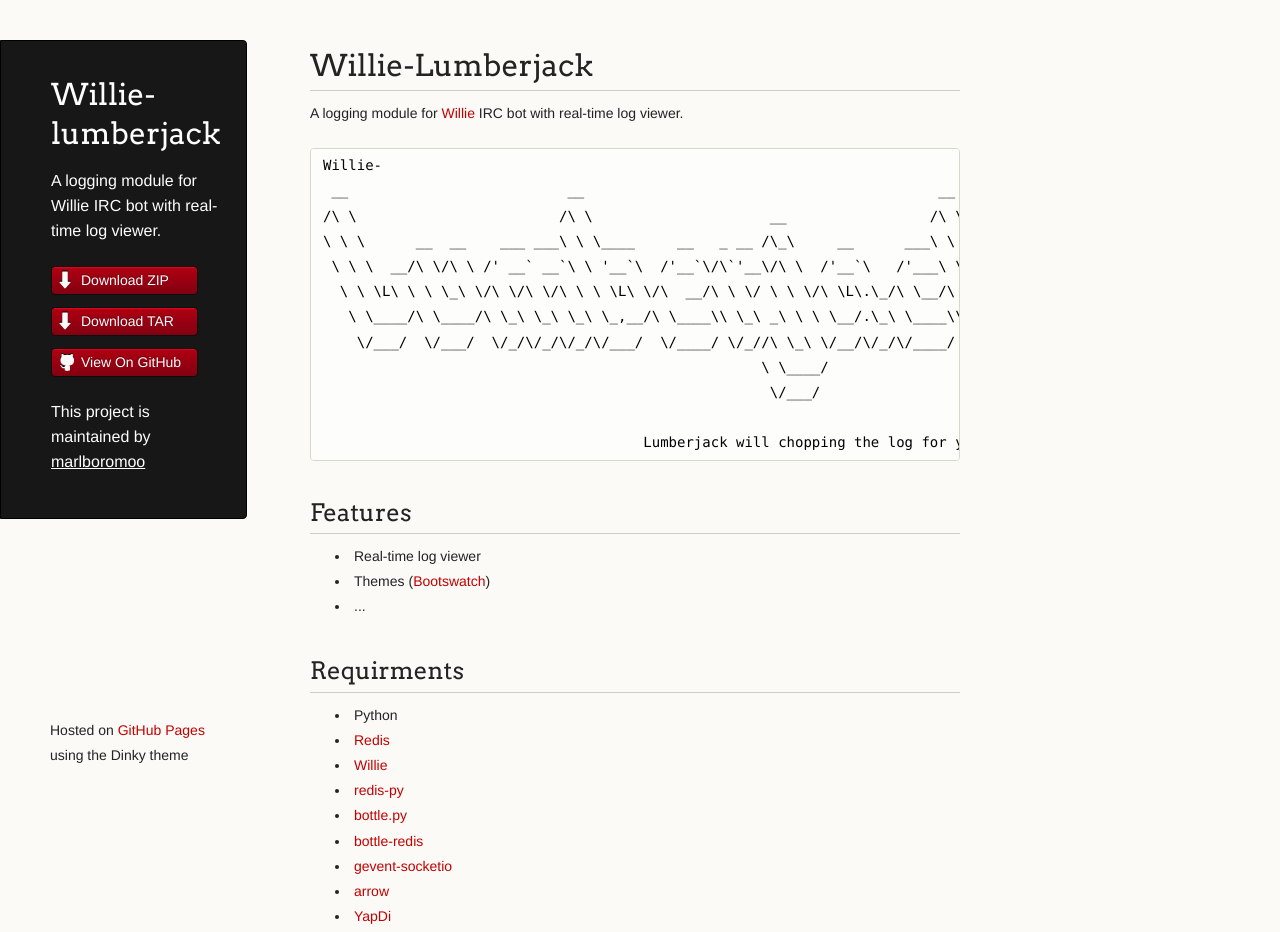
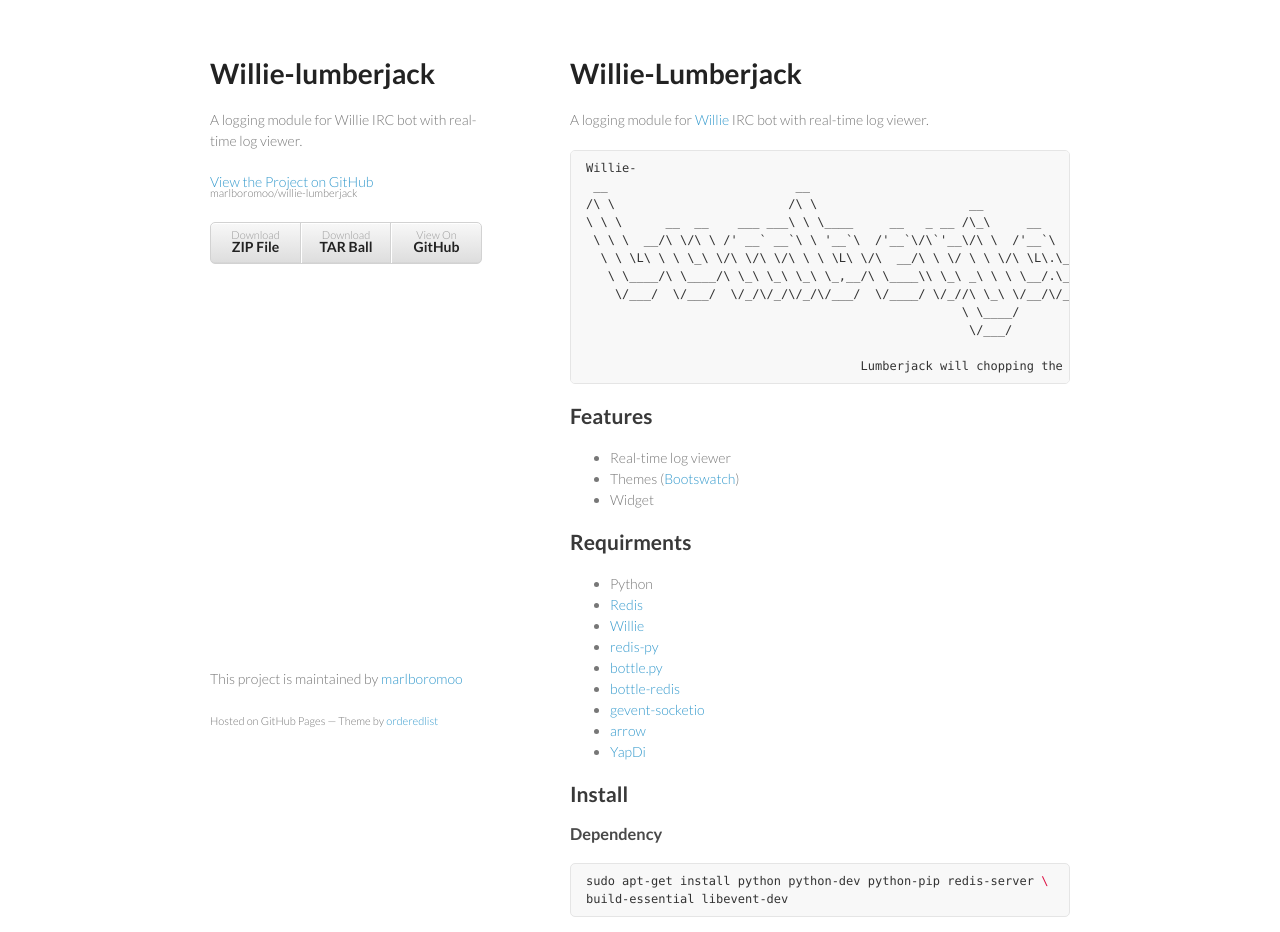
Before and after one commit to marlboromoo/willie-lumberjack, a plain HTML site: page index.html in a window 1280 px wide. Shown: the top 932 px of the page. Drawn offline with Linux system fonts and the light colour scheme.

Commit message:
Create gh-pages branch via GitHub

```diff
--- a/index.html
+++ b/index.html
@@ -7,7 +7,6 @@
 
     <link rel="stylesheet" href="stylesheets/styles.css">
     <link rel="stylesheet" href="stylesheets/pygment_trac.css">
-    <script src="javascripts/scale.fix.js"></script>
     <meta name="viewport" content="width=device-width, initial-scale=1, user-scalable=no">
     <!--[if lt IE 9]>
     <script src="//html5shiv.googlecode.com/svn/trunk/html5.js"></script>
@@ -16,18 +15,17 @@
   <body>
     <div class="wrapper">
       <header>
-        <h1 class="header">Willie-lumberjack</h1>
-        <p class="header">A logging module for Willie IRC bot with real-time log viewer.</p>
+        <h1>Willie-lumberjack</h1>
+        <p>A logging module for Willie IRC bot with real-time log viewer.</p>
+
+        <p class="view"><a href="https://github.com/marlboromoo/willie-lumberjack">View the Project on GitHub <small>marlboromoo/willie-lumberjack</small></a></p>
+
 
         <ul>
-          <li class="download"><a class="buttons" href="https://github.com/marlboromoo/willie-lumberjack/zipball/master">Download ZIP</a></li>
-          <li class="download"><a class="buttons" href="https://github.com/marlboromoo/willie-lumberjack/tarball/master">Download TAR</a></li>
-          <li><a class="buttons github" href="https://github.com/marlboromoo/willie-lumberjack">View On GitHub</a></li>
+          <li><a href="https://github.com/marlboromoo/willie-lumberjack/zipball/master">Download <strong>ZIP File</strong></a></li>
+          <li><a href="https://github.com/marlboromoo/willie-lumberjack/tarball/master">Download <strong>TAR Ball</strong></a></li>
+          <li><a href="https://github.com/marlboromoo/willie-lumberjack">View On <strong>GitHub</strong></a></li>
         </ul>
-
-        <p class="header">This project is maintained by <a class="header name" href="https://github.com/marlboromoo">marlboromoo</a></p>
-
-
       </header>
       <section>
         <h1>
@@ -55,7 +53,7 @@
 <ul>
 <li>Real-time log viewer</li>
 <li>Themes (<a href="http://bootswatch.com/" title="Free themes for Bootstrap">Bootswatch</a>)</li>
-<li>...</li>
+<li>Widget</li>
 </ul><h2>
 <a name="requirments" class="anchor" href="#requirments"><span class="octicon octicon-link"></span></a>Requirments</h2>
 
@@ -215,12 +213,11 @@
 <a name="todo" class="anchor" href="#todo"><span class="octicon octicon-link"></span></a>TODO</h2>
 
 <ul>
-<li>Widget</li>
 <li>You tell me</li>
 </ul><h2>
 <a name="status" class="anchor" href="#status"><span class="octicon octicon-link"></span></a>Status</h2>
 
-<p><img src="https://api.travis-ci.org/marlboromoo/willie-lumberjack.png" alt="Travis CI Build Status"></p>
+<p><a href="https://travis-ci.org/marlboromoo/willie-lumberjack"><img src="https://api.travis-ci.org/marlboromoo/willie-lumberjack.png" alt="Travis CI Build Status"></a></p>
 
 <h2>
 <a name="author" class="anchor" href="#author"><span class="octicon octicon-link"></span></a>Author</h2>
@@ -233,10 +230,11 @@
 <p>Released under the <a href="http://opensource.org/licenses/MIT" title="MIT License">MIT License</a>.</p>
       </section>
       <footer>
-        <p><small>Hosted on <a href="https://pages.github.com">GitHub Pages</a> using the Dinky theme</small></p>
+        <p>This project is maintained by <a href="https://github.com/marlboromoo">marlboromoo</a></p>
+        <p><small>Hosted on GitHub Pages &mdash; Theme by <a href="https://github.com/orderedlist">orderedlist</a></small></p>
       </footer>
     </div>
-    <!--[if !IE]><script>fixScale(document);</script><![endif]-->
+    <script src="javascripts/scale.fix.js"></script>
 
   </body>
 </html>
--- a/stylesheets/styles.css
+++ b/stylesheets/styles.css
@@ -1,328 +1,186 @@
-@import url(https://fonts.googleapis.com/css?family=Arvo:400,700,400italic);
-
-/* MeyerWeb Reset */
-
-html, body, div, span, applet, object, iframe,
-h1, h2, h3, h4, h5, h6, p, blockquote, pre,
-a, abbr, acronym, address, big, cite, code,
-del, dfn, em, img, ins, kbd, q, s, samp,
-small, strike, strong, sub, sup, tt, var,
-b, u, i, center,
-dl, dt, dd, ol, ul, li,
-fieldset, form, label, legend,
-table, caption, tbody, tfoot, thead, tr, th, td,
-article, aside, canvas, details, embed,
-figure, figcaption, footer, header, hgroup,
-menu, nav, output, ruby, section, summary,
-time, mark, audio, video {
-  margin: 0;
-  padding: 0;
-  border: 0;
-  font: inherit;
-  vertical-align: baseline;
-}
-
-
-/* Base text styles */
+@import url(https://fonts.googleapis.com/css?family=Lato:300italic,700italic,300,700);
 
 body {
-  padding:10px 50px 0 0;
-  font-family:"Helvetica Neue", Helvetica, Arial, sans-serif;
-	font-size: 14px;
-	color: #232323;
-	background-color: #FBFAF7;
-	margin: 0;
-	line-height: 1.8em;
-	-webkit-font-smoothing: antialiased;
-
+  padding:50px;
+  font:14px/1.5 Lato, "Helvetica Neue", Helvetica, Arial, sans-serif;
+  color:#777;
+  font-weight:300;
 }
 
 h1, h2, h3, h4, h5, h6 {
-  color:#232323;
-  margin:36px 0 10px;
+  color:#222;
+  margin:0 0 20px;
 }
 
-p, ul, ol, table, dl {
-  margin:0 0 22px;
+p, ul, ol, table, pre, dl {
+  margin:0 0 20px;
 }
 
 h1, h2, h3 {
-	font-family: Arvo, Monaco, serif;
-  line-height:1.3;
-	font-weight: normal;
-}
-
-h1,h2, h3 {
-	display: block;
-	border-bottom: 1px solid #ccc;
-	padding-bottom: 5px;
+  line-height:1.1;
 }
 
 h1 {
-	font-size: 30px;
+  font-size:28px;
 }
 
 h2 {
-	font-size: 24px;
+  color:#393939;
 }
 
-h3 {
-	font-size: 18px;
-}
-
-h4, h5, h6 {
-	font-family: Arvo, Monaco, serif;
-	font-weight: 700;
+h3, h4, h5, h6 {
+  color:#494949;
 }
 
 a {
-  color:#C30000;
-  font-weight:200;
+  color:#39c;
+  font-weight:400;
   text-decoration:none;
 }
 
-a:hover {
-	text-decoration: underline;
+a small {
+  font-size:11px;
+  color:#777;
+  margin-top:-0.6em;
+  display:block;
 }
 
-a small {
-	font-size: 12px;
+.wrapper {
+  width:860px;
+  margin:0 auto;
 }
 
-em {
-	font-style: italic;
+blockquote {
+  border-left:1px solid #e5e5e5;
+  margin:0;
+  padding:0 0 0 20px;
+  font-style:italic;
+}
+
+code, pre {
+  font-family:Monaco, Bitstream Vera Sans Mono, Lucida Console, Terminal;
+  color:#333;
+  font-size:12px;
+}
+
+pre {
+  padding:8px 15px;
+  background: #f8f8f8;
+  border-radius:5px;
+  border:1px solid #e5e5e5;
+  overflow-x: auto;
+}
+
+table {
+  width:100%;
+  border-collapse:collapse;
+}
+
+th, td {
+  text-align:left;
+  padding:5px 10px;
+  border-bottom:1px solid #e5e5e5;
+}
+
+dt {
+  color:#444;
+  font-weight:700;
+}
+
+th {
+  color:#444;
+}
+
+img {
+  max-width:100%;
+}
+
+header {
+  width:270px;
+  float:left;
+  position:fixed;
+}
+
+header ul {
+  list-style:none;
+  height:40px;
+
+  padding:0;
+
+  background: #eee;
+  background: -moz-linear-gradient(top, #f8f8f8 0%, #dddddd 100%);
+  background: -webkit-gradient(linear, left top, left bottom, color-stop(0%,#f8f8f8), color-stop(100%,#dddddd));
+  background: -webkit-linear-gradient(top, #f8f8f8 0%,#dddddd 100%);
+  background: -o-linear-gradient(top, #f8f8f8 0%,#dddddd 100%);
+  background: -ms-linear-gradient(top, #f8f8f8 0%,#dddddd 100%);
+  background: linear-gradient(top, #f8f8f8 0%,#dddddd 100%);
+
+  border-radius:5px;
+  border:1px solid #d2d2d2;
+  box-shadow:inset #fff 0 1px 0, inset rgba(0,0,0,0.03) 0 -1px 0;
+  width:270px;
+}
+
+header li {
+  width:89px;
+  float:left;
+  border-right:1px solid #d2d2d2;
+  height:40px;
+}
+
+header ul a {
+  line-height:1;
+  font-size:11px;
+  color:#999;
+  display:block;
+  text-align:center;
+  padding-top:6px;
+  height:40px;
 }
 
 strong {
+  color:#222;
   font-weight:700;
 }
 
-ul li {
-  list-style: inside;
-  padding-left: 25px;
+header ul li + li {
+  width:88px;
+  border-left:1px solid #fff;
 }
 
-ol li {
-  list-style: decimal inside;
-  padding-left: 20px;
+header ul li + li + li {
+  border-right:none;
+  width:89px;
 }
 
-blockquote {
-  margin: 0;
-  padding: 0 0 0 20px;
-  font-style: italic;
+header ul a strong {
+  font-size:14px;
+  display:block;
+  color:#222;
 }
 
-dl, dt, dd, dl p {
-	font-color: #444;
+section {
+  width:500px;
+  float:right;
+  padding-bottom:50px;
 }
 
-dl dt {
-  font-weight: bold;
-}
-
-dl dd {
-  padding-left: 20px;
-  font-style: italic;
-}
-
-dl p {
-  padding-left: 20px;
-  font-style: italic;
+small {
+  font-size:11px;
 }
 
 hr {
   border:0;
-  background:#ccc;
+  background:#e5e5e5;
   height:1px;
-  margin:0 0 24px;
+  margin:0 0 20px;
 }
 
-/* Images */
-
-img {
-  position: relative;
-  margin: 0 auto;
-  max-width: 650px;
-  padding: 5px;
-  margin: 10px 0 32px 0;
-  border: 1px solid #ccc;
-}
-
-
-/* Code blocks */
-
-code, pre {
-	font-family: Monaco, "Bitstream Vera Sans Mono", "Lucida Console", Terminal, monospace;
-  color:#000;
-  font-size:14px;
-}
-
-pre {
-	padding: 4px 12px;
-  background: #FDFEFB;
-  border-radius:4px;
-  border:1px solid #D7D8C8;
-  overflow: auto;
-  overflow-y: hidden;
-	margin-bottom: 32px;
-}
-
-
-/* Tables */
-
-table {
-  width:100%;
-}
-
-table {
-  border: 1px solid #ccc;
-  margin-bottom: 32px;
-  text-align: left;
- }
-
-th {
-  font-family: 'Arvo', Helvetica, Arial, sans-serif;
-	font-size: 18px;
-	font-weight: normal;
-  padding: 10px;
-  background: #232323;
-  color: #FDFEFB;
- }
-
-td {
-  padding: 10px;
-	background: #ccc;
- }
-
-
-/* Wrapper */
-.wrapper {
-  width:960px;
-}
-
-
-/* Header */
-
-header {
-	background-color: #171717;
-	color: #FDFDFB;
-  width:170px;
+footer {
+  width:270px;
   float:left;
   position:fixed;
-	border: 1px solid #000;
-	-webkit-border-top-right-radius: 4px;
-	-webkit-border-bottom-right-radius: 4px;
-	-moz-border-radius-topright: 4px;
-	-moz-border-radius-bottomright: 4px;
-	border-top-right-radius: 4px;
-	border-bottom-right-radius: 4px;
-	padding: 34px 25px 22px 50px;
-	margin: 30px 25px 0 0;
-	-webkit-font-smoothing: antialiased;
-}
-
-p.header {
-	font-size: 16px;
-}
-
-h1.header {
-	font-family: Arvo, sans-serif;
-	font-size: 30px;
-	font-weight: 300;
-	line-height: 1.3em;
-	border-bottom: none;
-	margin-top: 0;
-}
-
-
-h1.header, a.header, a.name, header a{
-	color: #fff;
-}
-
-a.header {
-	text-decoration: underline;
-}
-
-a.name {
-	white-space: nowrap;
-}
-
-header ul {
-  list-style:none;
-  padding:0;
-}
-
-header li {
-	list-style-type: none;
-  width:132px;
-  height:15px;
-	margin-bottom: 12px;
-	line-height: 1em;
-	padding: 6px 6px 6px 7px;
-
-	background: #AF0011;
-	background: -moz-linear-gradient(top, #AF0011 0%, #820011 100%);
-  background: -webkit-gradient(linear, left top, left bottom, color-stop(0%,#f8f8f8), color-stop(100%,#dddddd));
-  background: -webkit-linear-gradient(top, #AF0011 0%,#820011 100%);
-  background: -o-linear-gradient(top, #AF0011 0%,#820011 100%);
-  background: -ms-linear-gradient(top, #AF0011 0%,#820011 100%);
-  background: linear-gradient(top, #AF0011 0%,#820011 100%);
-
-	border-radius:4px;
-  border:1px solid #0D0D0D;
-
-	-webkit-box-shadow: inset 0px 1px 1px 0 rgba(233,2,38, 1);
-	box-shadow: inset 0px 1px 1px 0 rgba(233,2,38, 1);
-
-}
-
-header li:hover {
-	background: #C3001D;
-	background: -moz-linear-gradient(top, #C3001D 0%, #950119 100%);
-  background: -webkit-gradient(linear, left top, left bottom, color-stop(0%,#f8f8f8), color-stop(100%,#dddddd));
-  background: -webkit-linear-gradient(top, #C3001D 0%,#950119 100%);
-  background: -o-linear-gradient(top, #C3001D 0%,#950119 100%);
-  background: -ms-linear-gradient(top, #C3001D 0%,#950119 100%);
-  background: linear-gradient(top, #C3001D 0%,#950119 100%);
-}
-
-a.buttons {
-	-webkit-font-smoothing: antialiased;
-	background: url(../images/arrow-down.png) no-repeat;
-	font-weight: normal;
-	text-shadow: rgba(0, 0, 0, 0.4) 0 -1px 0;
-	padding: 2px 2px 2px 22px;
-	height: 30px;
-}
-
-a.github {
-	background: url(../images/octocat-small.png) no-repeat 1px;
-}
-
-a.buttons:hover {
-	color: #fff;
-	text-decoration: none;
-}
-
-
-/* Section - for main page content */
-
-section {
-  width:650px;
-  float:right;
-  padding-bottom:50px;
-}
-
-
-/* Footer */
-
-footer {
-  width:170px;
-  float:left;
-  position:fixed;
-  bottom:10px;
-	padding-left: 50px;
+  bottom:50px;
 }
 
 @media print, screen and (max-width: 960px) {
@@ -338,18 +196,14 @@
     width:auto;
   }
 
-	footer {
-		border-top: 1px solid #ccc;
-		margin:0 84px 0 50px;
-		padding:0;
-	}
-
   header {
     padding-right:320px;
   }
 
   section {
-    padding:20px 84px 20px 50px;
+    border:1px solid #e5e5e5;
+    border-width:1px 0;
+    padding:20px 0;
     margin:0 0 20px;
   }
 
@@ -359,8 +213,8 @@
 
   header ul {
     position:absolute;
-    right:130px;
-    top:84px;
+    right:50px;
+    top:52px;
   }
 }
 
@@ -370,38 +224,26 @@
   }
 
   header {
-    padding:10px 20px 0;
-		margin-right: 0;
+    padding:0;
   }
-
-	section {
-    padding:10px 0 10px 20px;
-    margin:0 0 30px;
-  }
-
-	footer {
-		margin: 0 0 0 30px;
-	}
 
   header ul, header p.view {
     position:static;
   }
+
+  pre, code {
+    word-wrap:normal;
+  }
 }
 
 @media print, screen and (max-width: 480px) {
+  body {
+    padding:15px;
+  }
 
-  header ul li.download {
+  header ul {
     display:none;
   }
-
-	footer {
-		margin: 0 0 0 20px;
-	}
-
-	footer a{
-		display:block;
-	}
-
 }
 
 @media print {
```
Also changed, not shown: javascripts/scale.fix.js (+17 -20 lines), params.json (+1 -1 lines).
